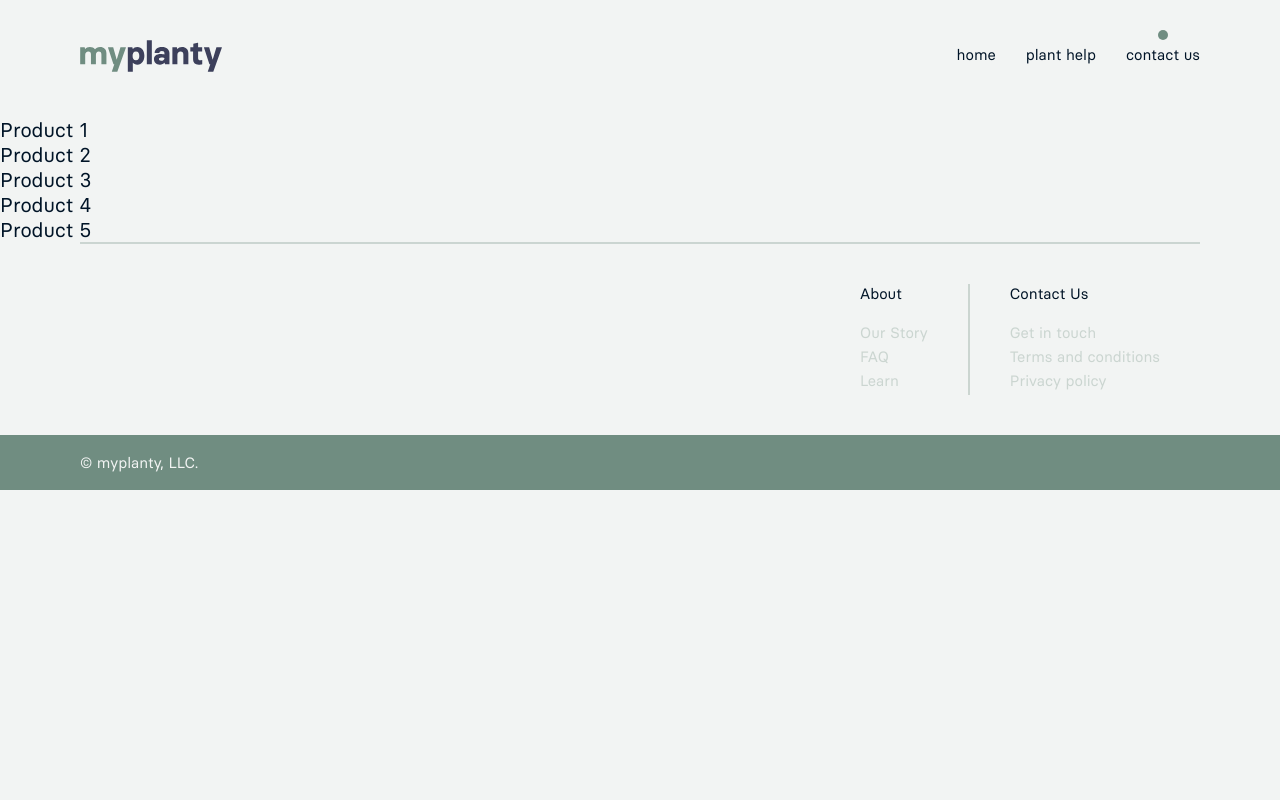
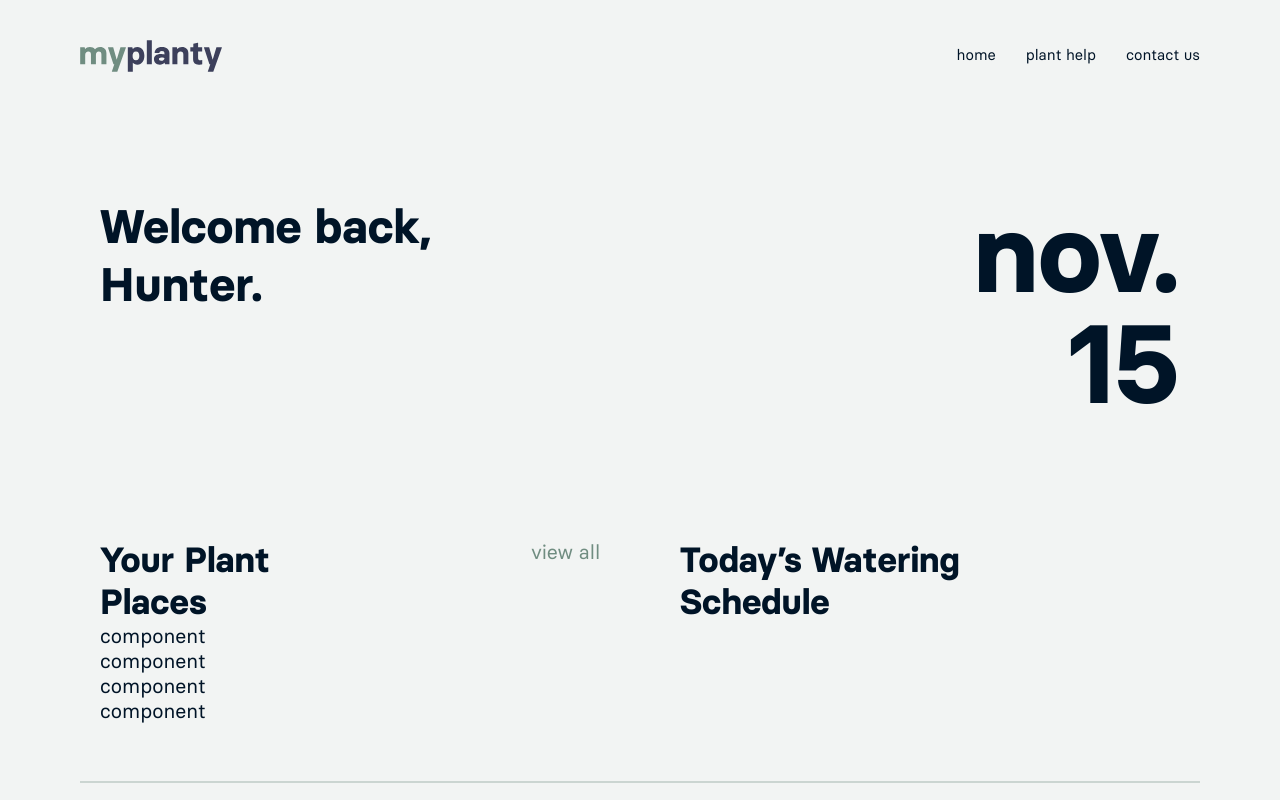
Before and after one commit to h-jennings/my-planty, a Next.js app: page /products in a window 1280 px wide. Shown: the top 800 px of the page. Built offline with nearby package versions, Linux system fonts and the light colour scheme.

Commit message:
Getting rid of test files a directory and adding in user focused test data

```diff
--- a/components/Navigation/Navigation.jsx
+++ b/components/Navigation/Navigation.jsx
@@ -21,7 +21,7 @@ function Navigation() {
         <NavigationLink href="/about-us">
           plant help
         </NavigationLink>
-        <NavigationLink href="/products">
+        <NavigationLink href="/">
           contact us
         </NavigationLink>
       </div>
--- a/components/ProductList/ProductList.jsx
+++ /dev/null
@@ -1,34 +0,0 @@
-import React from 'react';
-import PropTypes from 'prop-types';
-import Link from 'next/link';
-
-const propTypes = {
-  // eslint-disable-next-line react/forbid-prop-types
-  products: PropTypes.array.isRequired,
-};
-
-function ProductList({ products }) {
-  return (
-    <div className="ProductList--wrapper">
-      <ul>
-        {products.map((product) => (
-          <li key={product.id}>
-            <Link
-              href="/products/[name]"
-              as={`/products/${product.name}`}
-            >
-              <a>
-                {product.name}
-              </a>
-            </Link>
-          </li>
-        ))}
-      </ul>
-    </div>
-  );
-}
-
-ProductList.propTypes = propTypes;
-
-
-export default ProductList;
--- a/components/ProductList/ProductList.scss
+++ /dev/null
@@ -1 +0,0 @@
-/* your css code */
--- a/components/ProductList/index.js
+++ /dev/null
@@ -1,3 +0,0 @@
-import ProductList from './ProductList';
-
-export default ProductList;
--- a/data/products.json
+++ /dev/null
@@ -1,33 +0,0 @@
-{
-  "products": [{
-      "id": 1,
-      "sku": "0001",
-      "name": "Product 1",
-      "description": "Lorem ipsum dolor sit amet, consectetur adipiscing elit, sed do eiusmod tempor incididunt ut labore et dolore magna aliqua."
-    },
-    {
-      "id": 2,
-      "sku": "0002",
-      "name": "Product 2",
-      "description": "Lorem ipsum dolor sit amet, consectetur adipiscing elit, sed do eiusmod tempor incididunt ut labore et dolore magna aliqua."
-    },
-    {
-      "id": 3,
-      "sku": "0003",
-      "name": "Product 3",
-      "description": "Lorem ipsum dolor sit amet, consectetur adipiscing elit, sed do eiusmod tempor incididunt ut labore et dolore magna aliqua."
-    },
-    {
-      "id": 4,
-      "sku": "0004",
-      "name": "Product 4",
-      "description": "Lorem ipsum dolor sit amet, consectetur adipiscing elit, sed do eiusmod tempor incididunt ut labore et dolore magna aliqua."
-    },
-    {
-      "id": 5,
-      "sku": "0005",
-      "name": "Product 5",
-      "description": "Lorem ipsum dolor sit amet, consectetur adipiscing elit, sed do eiusmod tempor incididunt ut labore et dolore magna aliqua."
-    }
-  ]
-}
--- a/pages/products/index.js
+++ /dev/null
@@ -1,8 +0,0 @@
-import ProductList from '../../components/ProductList';
-import data from '../../data/products.json';
-
-const products = data.products;
-
-const product_page = () => <ProductList products={products} />
-
-export default product_page;
```
Also changed, not shown: pages/products/[name].js (deleted, +0 -13 lines), 1 other file (tests, documents, lock files or other folders).
